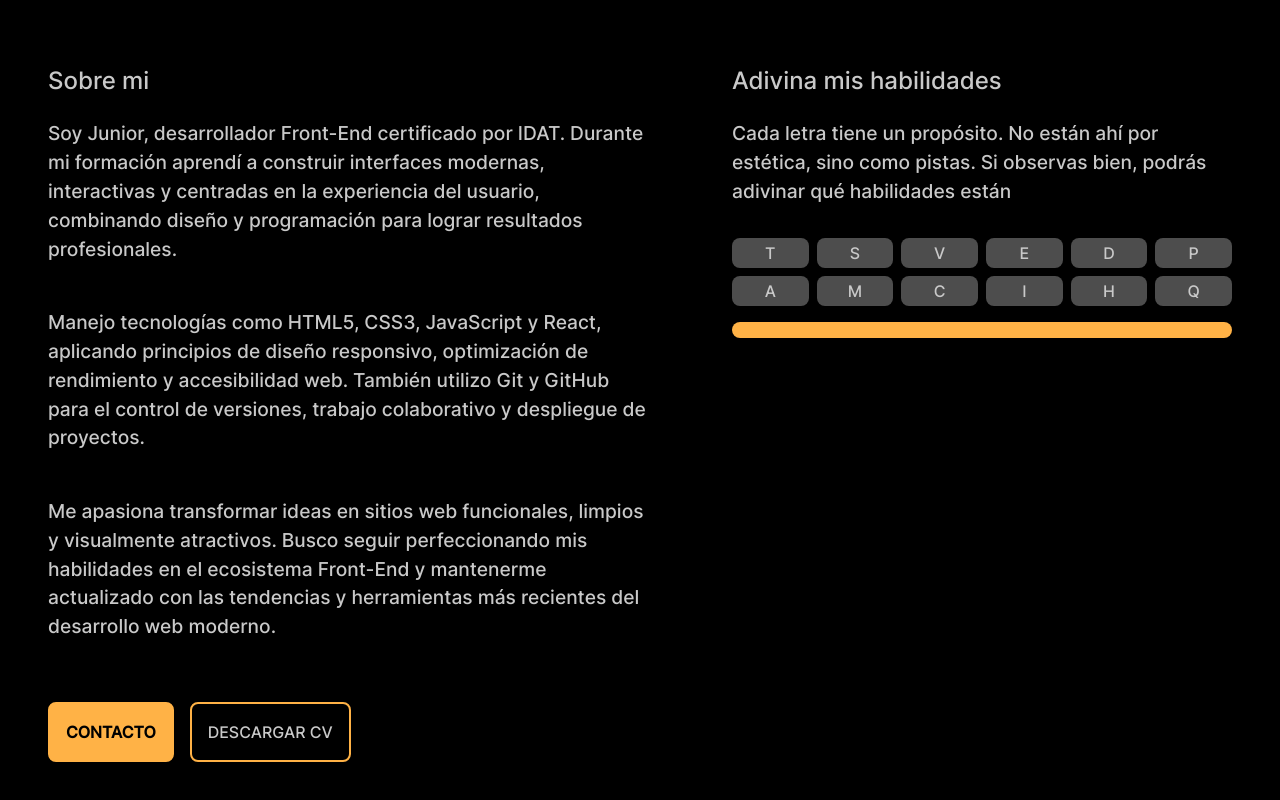
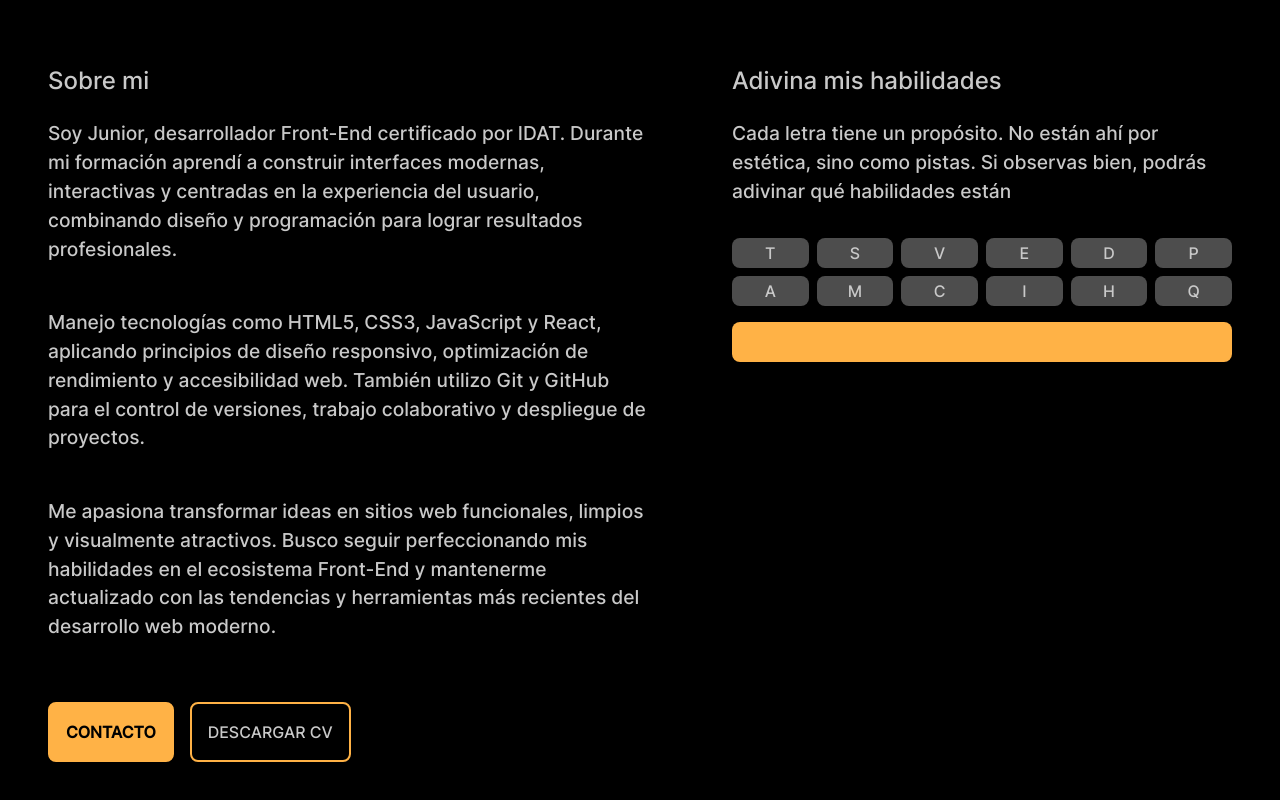
Before and after one commit to vacaasada29/portafolio-junior, a plain HTML site: page index.html in a window 1280 px wide. Shown: the part 1158-1958 px from the top of the page. Drawn offline with nearby package versions, Linux system fonts and the light colour scheme; files whose address does not match are found by name.

Commit message:
mas mejoras a la seccion de sobre mi de habilidades

```diff
--- a/css/style.css
+++ b/css/style.css
@@ -187,7 +187,8 @@
   font-size: var(--fs-l);
   border-radius: var(--border-radius-s);
   user-select: none;
-  padding: .5rem;
+  height: 40px;
+  align-items: center;
 }
 
 .section__sobremi--info {
```
